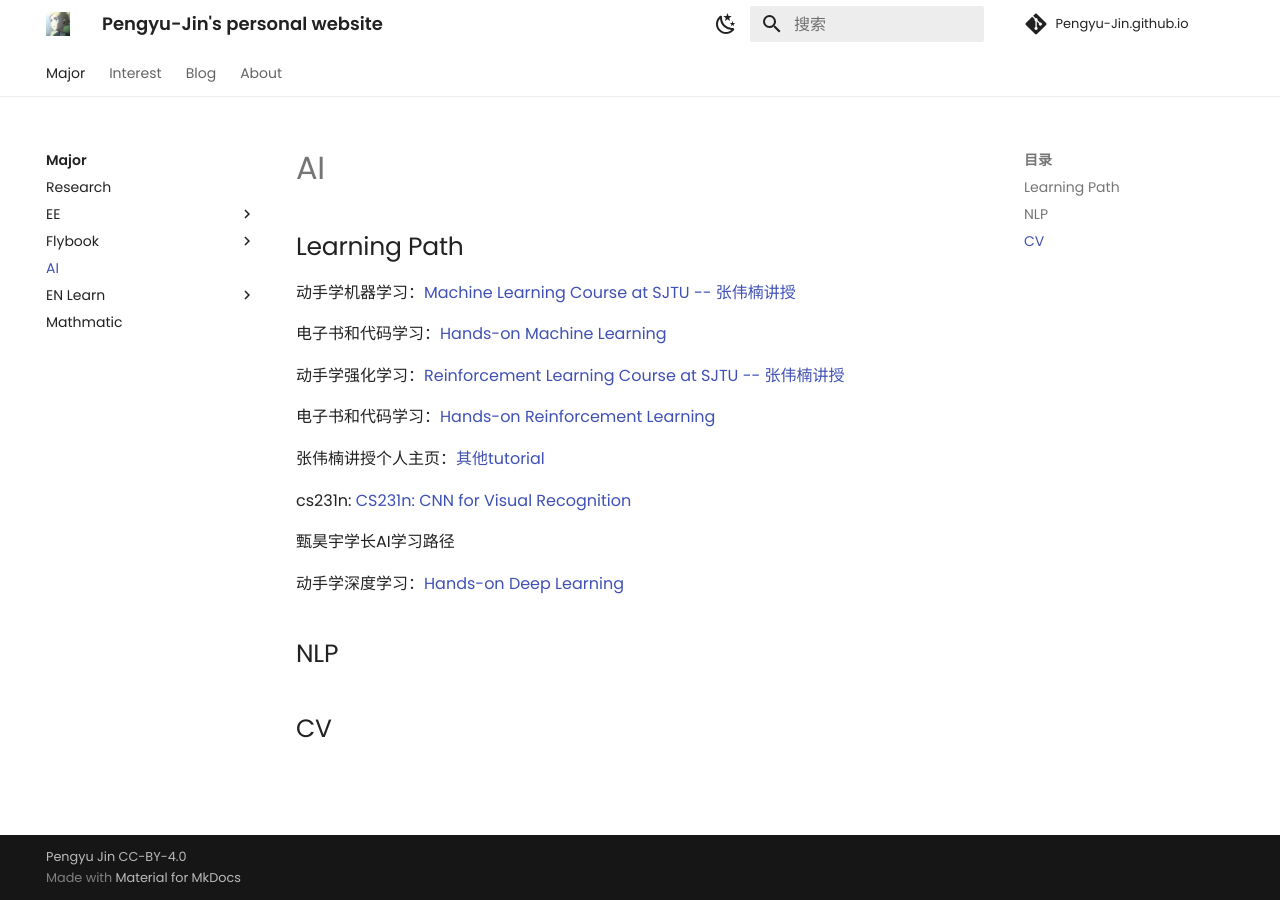
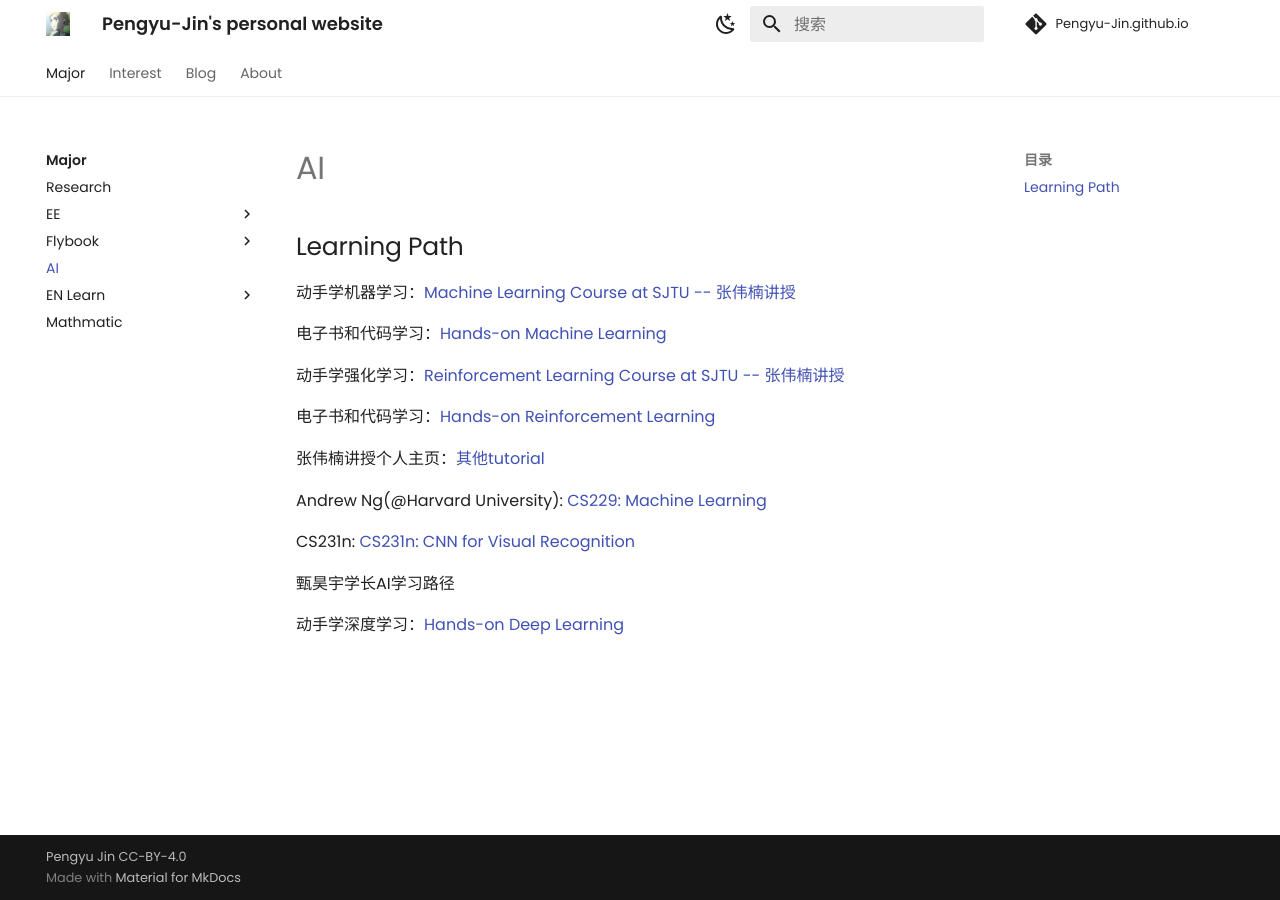
Before and after one commit to Pengyu-Jin/Pengyu-Jin.github.io, an MkDocs documentation site: the page built from docs/major/AI/Agent.md, in a window 1280 px wide. Built offline with MkDocs 1.6.1 and Material for MkDocs 9.7.7, drawn with Linux system fonts in a browser that asks for light colours; comment, search, counter and statistics services are not loaded; a style sheet for code colours, icons or effects is not loaded.

Commit message:
update ai

```diff
--- a/docs/major/AI/Agent.md
+++ b/docs/major/AI/Agent.md
@@ -10,14 +10,12 @@
 
 张伟楠讲授个人主页：[其他tutorial](https://wnzhang.net/){:target="_blank"}
 
+Andrew Ng(@Harvard University): [CS229: Machine Learning](https://cs229.stanford.edu/){:target="_blank"}
 
-cs231n: [CS231n: CNN for Visual Recognition](https://csdiy.wiki/%E6%B7%B1%E5%BA%A6%E5%AD%A6%E4%B9%A0/CS231/){:target="_blank"}
+
+
+CS231n: [CS231n: CNN for Visual Recognition](https://csdiy.wiki/%E6%B7%B1%E5%BA%A6%E5%AD%A6%E4%B9%A0/CS231/){:target="_blank"}
 
 甄昊宇学长AI学习路径
 
 动手学深度学习：[Hands-on Deep Learning](https://zh.d2l.ai/index.html#){:target="_blank"}
-
-
-## NLP
-
-## CV
```
Also changed, not shown: docs/interest/programming/C.md (+1 -1 lines).
